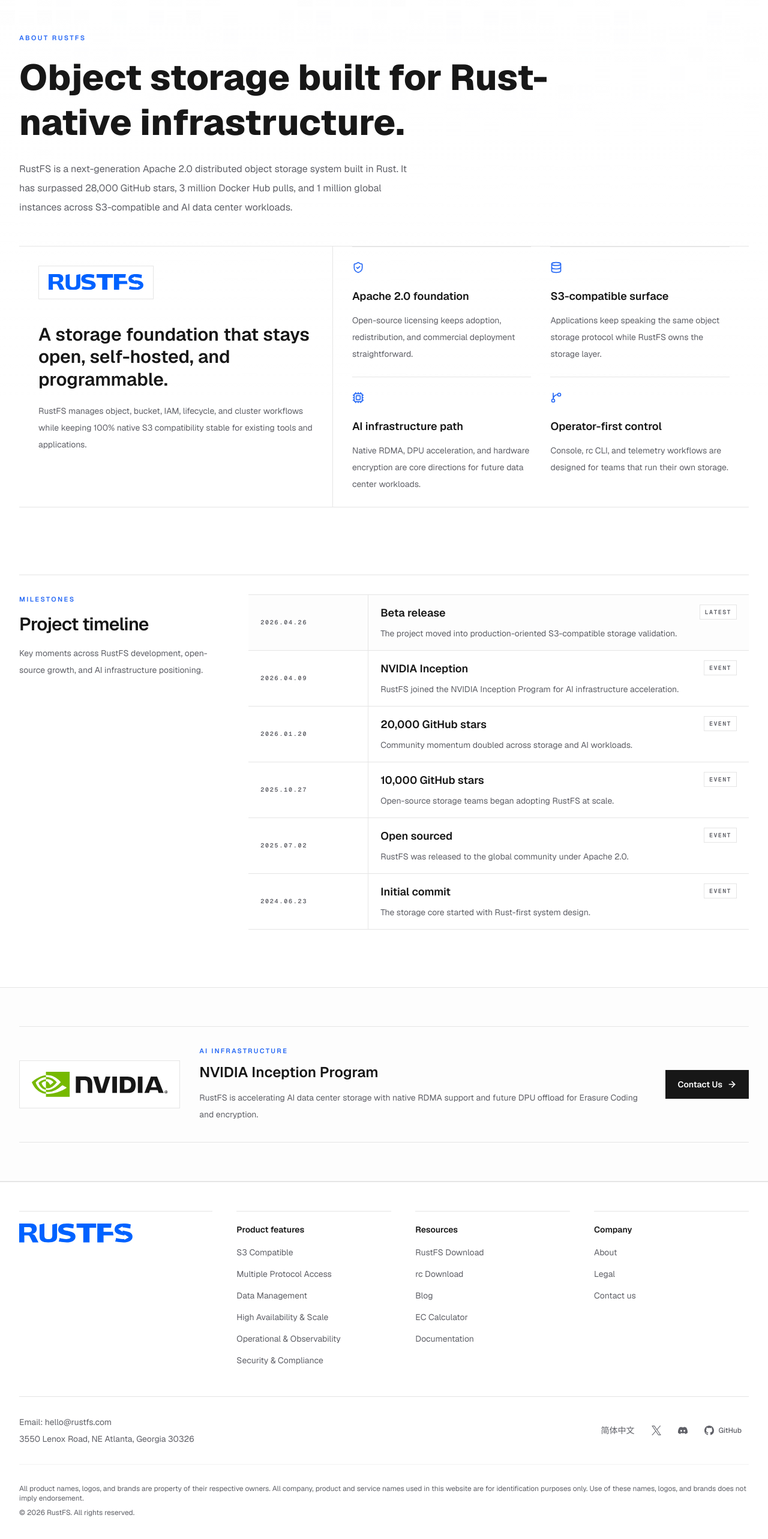
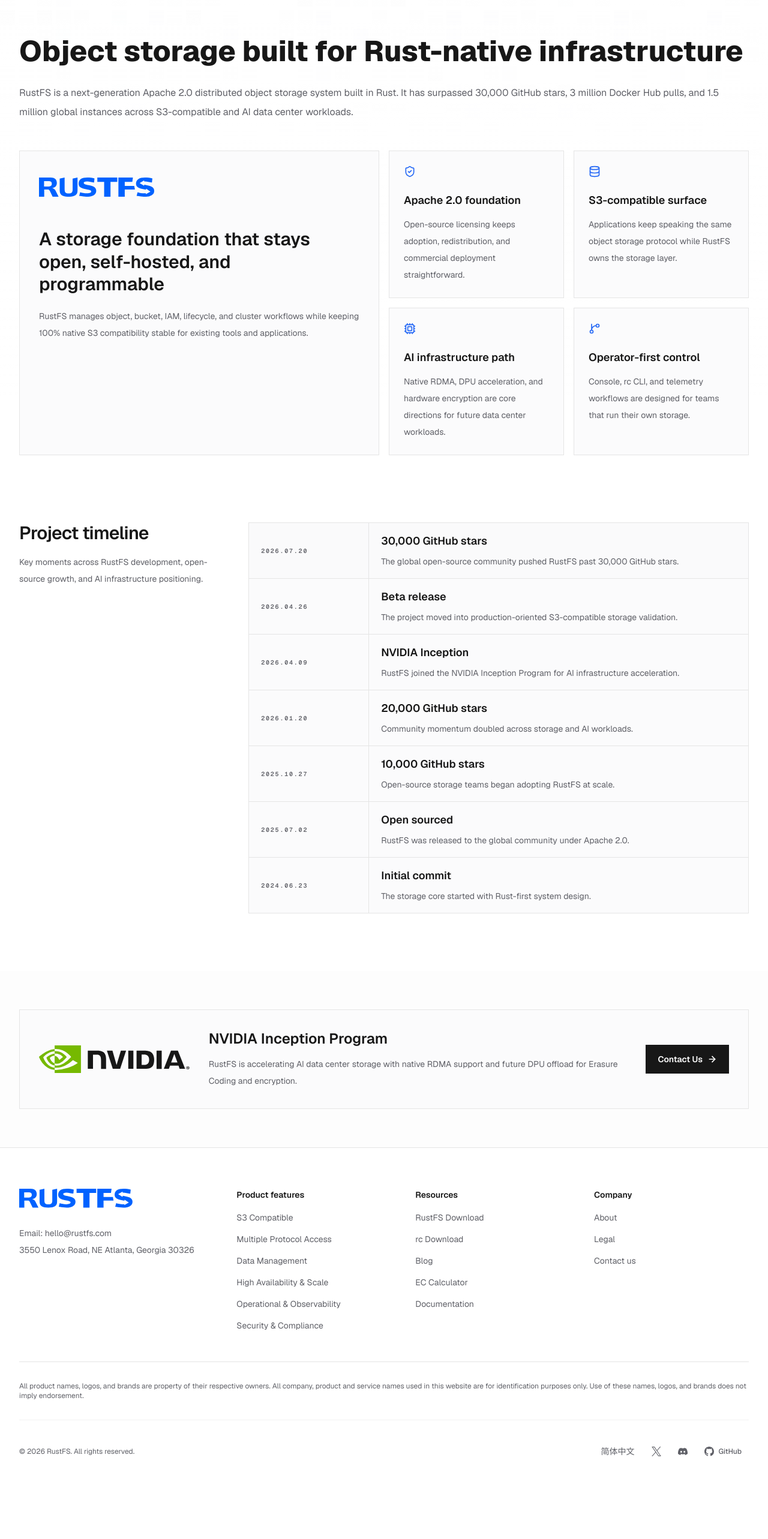
Before and after one commit to rustfs/rustfs.com, a Next.js app: page /about in a window 1280 px wide. Shown: the part 138-2704 px from the top of the page at 60% size. After the commit the page ends 2626 px from the top, so only its background shows below. Built offline with nearby package versions, Linux system fonts and the light colour scheme.

Commit message:
style: unify card and heading layouts

```diff
--- a/app/about/page.tsx
+++ b/app/about/page.tsx
@@ -43,6 +43,11 @@ const milestones = [
     title: "Beta release",
     description: "The project moved into production-oriented S3-compatible storage validation.",
   },
+  {
+    date: "2026.07.20",
+    title: "30,000 GitHub stars",
+    description: "The global open-source community pushed RustFS past 30,000 GitHub stars.",
+  },
 ];
 
 function ValueCard({
@@ -55,7 +60,7 @@ function ValueCard({
   description: string;
 }) {
   return (
-    <article className="border-t border-border py-6">
+    <article className="border border-border bg-card p-6">
       <Icon className="size-5 text-brand" />
       <h3 className="mt-6 text-lg font-semibold text-foreground">{title}</h3>
       <p className="mt-3 text-sm leading-7 text-muted-foreground">{description}</p>
@@ -67,29 +72,29 @@ export default function AboutPage() {
   return (
     <main className="relative z-10 flex-1 text-foreground">
       <section className="mx-auto max-w-7xl px-4 py-20 sm:px-6 lg:px-8 lg:py-28">
-        <div className="max-w-4xl">
-          <p className="text-[11px] font-semibold uppercase tracking-[0.22em] text-brand">About RustFS</p>
-          <h1 className="mt-5 max-w-4xl font-display text-4xl font-extrabold leading-tight text-foreground sm:text-6xl">
-            Object storage built for Rust-native infrastructure.
+        <div>
+          <h1 className="font-display text-4xl font-extrabold leading-tight text-foreground sm:text-5xl">
+            Object storage built for <span className="whitespace-nowrap">Rust-native</span>{" "}
+            infrastructure
           </h1>
-          <p className="mt-6 max-w-2xl text-base leading-8 text-muted-foreground">
-            RustFS is a next-generation Apache 2.0 distributed object storage system built in Rust. It has surpassed 28,000 GitHub stars, 3 million Docker Hub pulls, and 1 million global instances across S3-compatible and AI data center workloads.
+          <p className="mt-6 text-base leading-8 text-muted-foreground">
+            RustFS is a next-generation Apache 2.0 distributed object storage system built in Rust. It has surpassed 30,000 GitHub stars, 3 million Docker Hub pulls, and 1.5 million global instances across S3-compatible and AI data center workloads.
           </p>
         </div>
 
-        <div className="mt-12 grid border-y border-border lg:grid-cols-[0.86fr_1.14fr]">
-          <div className="border-b border-border p-6 lg:border-b-0 lg:border-r lg:p-8">
-            <span className="flex h-14 w-48 items-center border border-border bg-background px-4">
+        <div className="mt-12 grid gap-4 lg:grid-cols-2">
+          <div className="border border-border bg-card p-6 lg:p-8">
+            <span className="flex h-14 w-48 items-center">
               <RustFSLogo className="h-auto w-full" />
             </span>
             <h2 className="mt-10 max-w-xl text-3xl font-semibold leading-tight text-foreground">
-              A storage foundation that stays open, self-hosted, and programmable.
+              A storage foundation that stays open, self-hosted, and programmable
             </h2>
             <p className="mt-5 text-sm leading-7 text-muted-foreground">
               RustFS manages object, bucket, IAM, lifecycle, and cluster workflows while keeping 100% native S3 compatibility stable for existing tools and applications.
             </p>
           </div>
-          <div className="grid gap-x-8 px-6 sm:grid-cols-2 lg:px-8">
+          <div className="grid gap-4 sm:grid-cols-2">
             <ValueCard
               icon={ShieldCheckIcon}
               title="Apache 2.0 foundation"
@@ -115,10 +120,9 @@ export default function AboutPage() {
       </section>
 
       <section className="mx-auto max-w-7xl px-4 pb-24 sm:px-6 lg:px-8">
-        <div className="grid gap-8 border-t border-border pt-8 lg:grid-cols-[0.42fr_1fr]">
+        <div className="grid gap-8 lg:grid-cols-[0.42fr_1fr]">
           <div>
-            <p className="text-[11px] font-semibold uppercase tracking-[0.22em] text-brand">Milestones</p>
-            <h2 className="mt-4 text-3xl font-semibold tracking-tight text-foreground">
+            <h2 className="text-3xl font-semibold tracking-tight text-foreground">
               Project timeline
             </h2>
             <p className="mt-4 text-sm leading-7 text-muted-foreground">
@@ -126,7 +130,7 @@ export default function AboutPage() {
             </p>
           </div>
 
-          <ol className="overflow-hidden border-y border-border">
+          <ol className="overflow-hidden border border-border bg-card">
             {[...milestones].reverse().map((item, index) => (
               <li
                 key={`${item.date}-${item.title}`}
@@ -138,14 +142,11 @@ export default function AboutPage() {
                 <div className="flex items-center gap-3 border-b border-border px-5 py-4 font-mono text-[10px] font-semibold uppercase tracking-[0.18em] sm:border-b-0 sm:border-r">
                   <time className="text-muted-foreground">{item.date}</time>
                 </div>
-                <div className="grid gap-4 px-5 py-4 sm:grid-cols-[1fr_auto] sm:items-start">
+                <div className="px-5 py-4">
                   <div>
                     <h3 className="text-lg font-semibold text-foreground">{item.title}</h3>
                     <p className="mt-2 text-sm leading-6 text-muted-foreground">{item.description}</p>
                   </div>
-                  <span className="w-fit border border-border bg-background px-2 py-1 font-mono text-[10px] font-semibold uppercase tracking-[0.14em] text-muted-foreground">
-                    {index === 0 ? "Latest" : "Event"}
-                  </span>
                 </div>
               </li>
             ))}
@@ -153,15 +154,14 @@ export default function AboutPage() {
         </div>
       </section>
 
-      <section className="border-y border-border bg-muted/20">
+      <section className="bg-muted/20">
         <div className="mx-auto max-w-7xl px-4 py-16 sm:px-6 lg:px-8">
-          <div className="grid gap-8 border-y border-border py-8 lg:grid-cols-[0.36fr_1fr_auto] lg:items-center">
-            <span className="flex h-20 max-w-xs items-center border border-border bg-background px-5">
+          <div className="grid gap-8 border border-border bg-card p-8 lg:grid-cols-[0.36fr_1fr_auto] lg:items-center">
+            <span className="flex h-20 max-w-xs items-center">
               <NvidiaLogo className="h-auto w-full" />
             </span>
             <div>
-              <p className="text-[11px] font-semibold uppercase tracking-[0.2em] text-brand">AI infrastructure</p>
-              <h2 className="mt-3 text-2xl font-semibold text-foreground">NVIDIA Inception Program</h2>
+              <h2 className="text-2xl font-semibold text-foreground">NVIDIA Inception Program</h2>
               <p className="mt-3 text-sm leading-7 text-muted-foreground">
                 RustFS is accelerating AI data center storage with native RDMA support and future DPU offload for Erasure Coding and encryption.
               </p>
--- a/components/business/app-footer.tsx
+++ b/components/business/app-footer.tsx
@@ -12,11 +12,20 @@ export default function AppFooter() {
     <footer className="relative z-10 border-t bg-background">
       <div className="mx-auto max-w-7xl px-4 sm:px-6 lg:px-8 py-12">
         <div className="grid grid-cols-1 gap-10 md:grid-cols-2 lg:grid-cols-[1.25fr_repeat(3,1fr)]">
-          <div className="max-w-sm border-t border-border pt-5">
+          <div className="max-w-sm pt-5">
             <Logo className="h-8 w-auto" />
+            <div className="mt-8 flex flex-col gap-2 text-sm text-muted-foreground">
+              <a
+                href="mailto:hello@rustfs.com"
+                className="transition-colors hover:text-foreground"
+              >
+                Email: hello@rustfs.com
+              </a>
+              <span>3550 Lenox Road, NE Atlanta, Georgia 30326</span>
+            </div>
           </div>
           {footerNavigation.map((section, sectionIndex) => (
-            <div key={sectionIndex} className="border-t border-border pt-5">
+            <div key={sectionIndex} className="pt-5">
               <h3 className="text-sm font-semibold text-foreground mb-4">
                 {section.title}
               </h3>
@@ -36,32 +45,16 @@ export default function AppFooter() {
           ))}
         </div>
 
-        <div className="mt-12 pt-8 border-t border-border">
-          <div className="flex flex-col lg:flex-row justify-between items-center gap-4">
-            <div className="flex flex-col md:flex-row items-center gap-4">
-              <div className="text-sm text-muted-foreground flex flex-col gap-2">
-                <div className="flex flex-col md:flex-row items-center gap-2">
-                  <a
-                    href="mailto:hello@rustfs.com"
-                    className="text-sm text-muted-foreground hover:text-foreground transition-colors"
-                  >
-                    Email: hello@rustfs.com
-                  </a>
-                  {/*
-                    US phone number removed until a new number is registered.
-                    <span className="hidden md:inline">|</span>
-                    <a href="tel:+14707850446">Phone: +1(470)785-0446 </a>
-                  */}
-                </div>
-                <div className="flex items-center gap-2 text-center md:text-left">
-                  <span>3550 Lenox Road, NE Atlanta, Georgia 30326</span>
-                </div>
-              </div>
-            </div>
+        <div className="mt-12 border-t border-border pt-8 text-xs text-muted-foreground">
+          <p>
+            All product names, logos, and brands are property of their respective owners. All company, product and service names used in this website are for identification purposes only. Use of these names, logos, and brands does not imply endorsement.
+          </p>
+          <div className="mt-8 flex flex-col gap-4 border-t border-border/50 pt-8 sm:flex-row sm:items-center sm:justify-between">
+            <p>&copy; {new Date().getFullYear()} RustFS. All rights reserved.</p>
             <div className="flex items-center gap-4">
               <a
                 href={SITE_CONFIG.secondaryDomain}
-                className="text-sm text-muted-foreground hover:text-foreground transition-colors"
+                className="text-sm transition-colors hover:text-foreground"
               >
                 简体中文
               </a>
@@ -70,15 +63,6 @@ export default function AppFooter() {
               <LinkGitHub className="group inline-flex" />
             </div>
           </div>
-
-          <div className="mt-8 pt-8 border-t border-border/50 flex flex-col gap-2 text-xs text-muted-foreground text-center md:text-left">
-            <p>
-              All product names, logos, and brands are property of their respective owners. All company, product and service names used in this website are for identification purposes only. Use of these names, logos, and brands does not imply endorsement.
-            </p>
-            <p>
-              &copy; {new Date().getFullYear()} RustFS. All rights reserved.
-            </p>
-          </div>
         </div>
       </div>
     </footer>
--- a/components/business/home-hero.tsx
+++ b/components/business/home-hero.tsx
@@ -36,7 +36,7 @@ export default function HomeHero({ dockerPulls, metrics }: HomeHeroProps) {
               High-performance Rust core, native S3 compatibility, and self-hosted control for AI data centers, cloud-native platforms, and MinIO migrations.
             </p>
 
-            <dl className="mt-8 grid gap-x-6 gap-y-4 text-sm sm:grid-cols-2 xl:grid-cols-4">
+            <dl className="mt-8 grid grid-cols-2 gap-x-6 gap-y-5 text-sm xl:grid-cols-4">
               {stackItems.map((item) => (
                 <div key={item.label} className="relative pl-4">
                   <span className="absolute left-0 top-1 h-8 w-px bg-border" />
--- a/components/business/software-logos.tsx
+++ b/components/business/software-logos.tsx
@@ -81,15 +81,14 @@ export default function SoftwareLogos() {
           title="Works with the storage ecosystem"
           description="RustFS keeps S3 compatibility at the center, so existing analytics, observability, AI, and delivery tools can keep using the object storage interfaces they already know."
         />
-        <div className="border-y border-border bg-card/20">
-          <ul role="list" className="grid gap-px bg-border/70 sm:grid-cols-2 lg:grid-cols-4">
+        <ul role="list" className="grid gap-4 sm:grid-cols-2 lg:grid-cols-4">
           {softwares.map((software) => {
             const IconComponent = iconMap[software];
 
             return (
               <li
                 key={software}
-                  className="group relative grid min-h-24 place-items-center overflow-hidden bg-background/80 px-6 py-4 transition-colors duration-300 before:absolute before:inset-0 before:opacity-0 before:transition-[opacity,background-position] before:duration-500 before:[background-image:repeating-linear-gradient(135deg,transparent_0,transparent_12px,var(--muted)_12px,var(--muted)_24px)] before:[background-position:0_0] before:[background-size:34px_34px] hover:bg-muted/35 hover:before:opacity-20 hover:before:[background-position:34px_0] sm:min-h-28"
+                className="group relative grid min-h-24 place-items-center overflow-hidden border border-border bg-card px-6 py-4 transition-colors duration-300 before:absolute before:inset-0 before:opacity-0 before:transition-[opacity,background-position] before:duration-500 before:[background-image:repeating-linear-gradient(135deg,transparent_0,transparent_12px,var(--muted)_12px,var(--muted)_24px)] before:[background-position:0_0] before:[background-size:34px_34px] hover:bg-muted/35 hover:before:opacity-20 hover:before:[background-position:34px_0] sm:min-h-28"
               >
                 <span className="relative z-10 grid h-14 w-full max-w-40 place-items-center text-foreground/75 transition duration-300 group-hover:-translate-y-0.5 group-hover:text-foreground sm:h-16 sm:max-w-44">
                   <IconComponent
@@ -106,7 +105,6 @@ export default function SoftwareLogos() {
           })}
         </ul>
       </div>
-      </div>
     </section>
   );
 }
--- a/components/business/stats-strip.tsx
+++ b/components/business/stats-strip.tsx
@@ -19,7 +19,7 @@ export default function StatsStrip({
   const items = useMemo(
     () => [
       { label: "GitHub Stars", token: "stars", value: metrics.stars },
-      { label: "Global Instances", token: "nodes", text: "1,000,000+" },
+      { label: "Global Instances", token: "nodes", text: "1500000+" },
       { label: "Repo Commits", token: "commits", value: metrics.commits },
       { label: "Docker Pulls", token: "pulls", value: dockerPulls },
     ],
```
Also changed, not shown: components/business/erasure-code-calculator.tsx (+21 -25 lines), components/business/home-stats.tsx (+1 -7 lines). Lines whose indentation alone changed are shown as unchanged.
